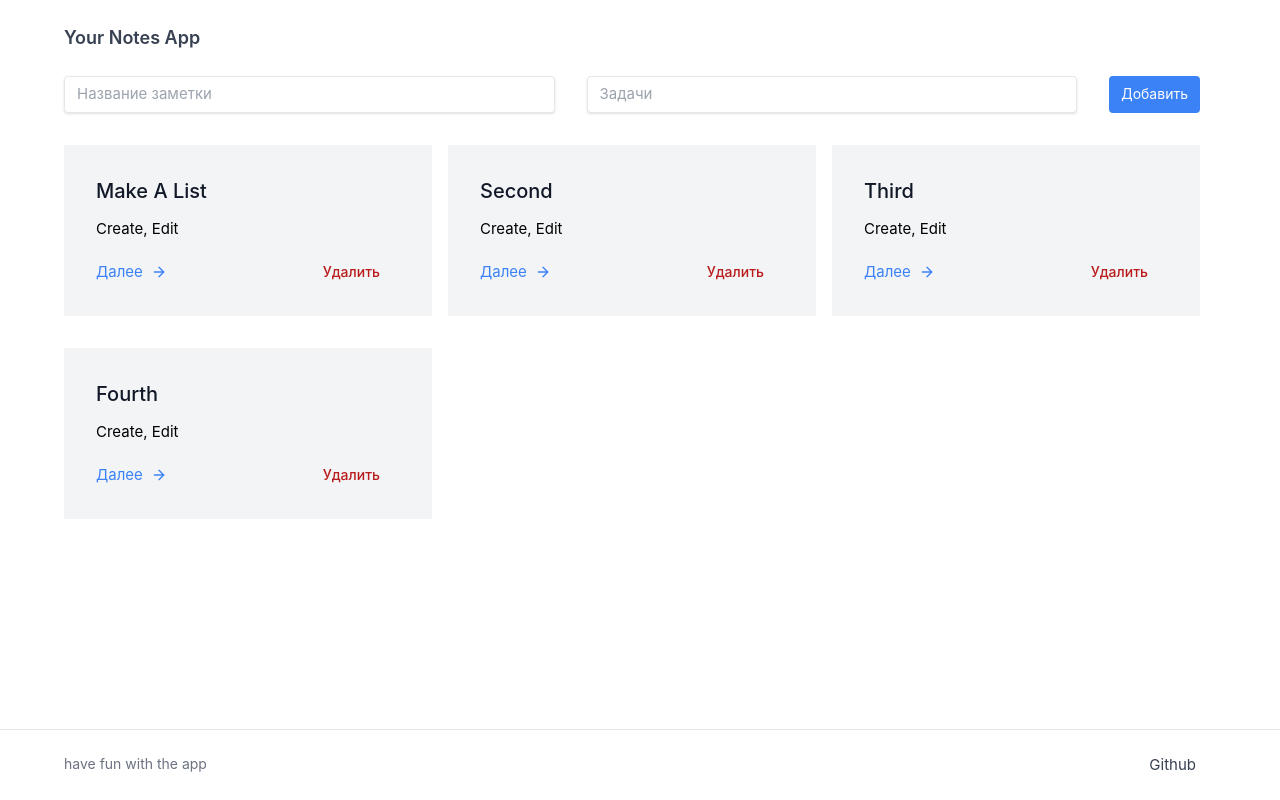
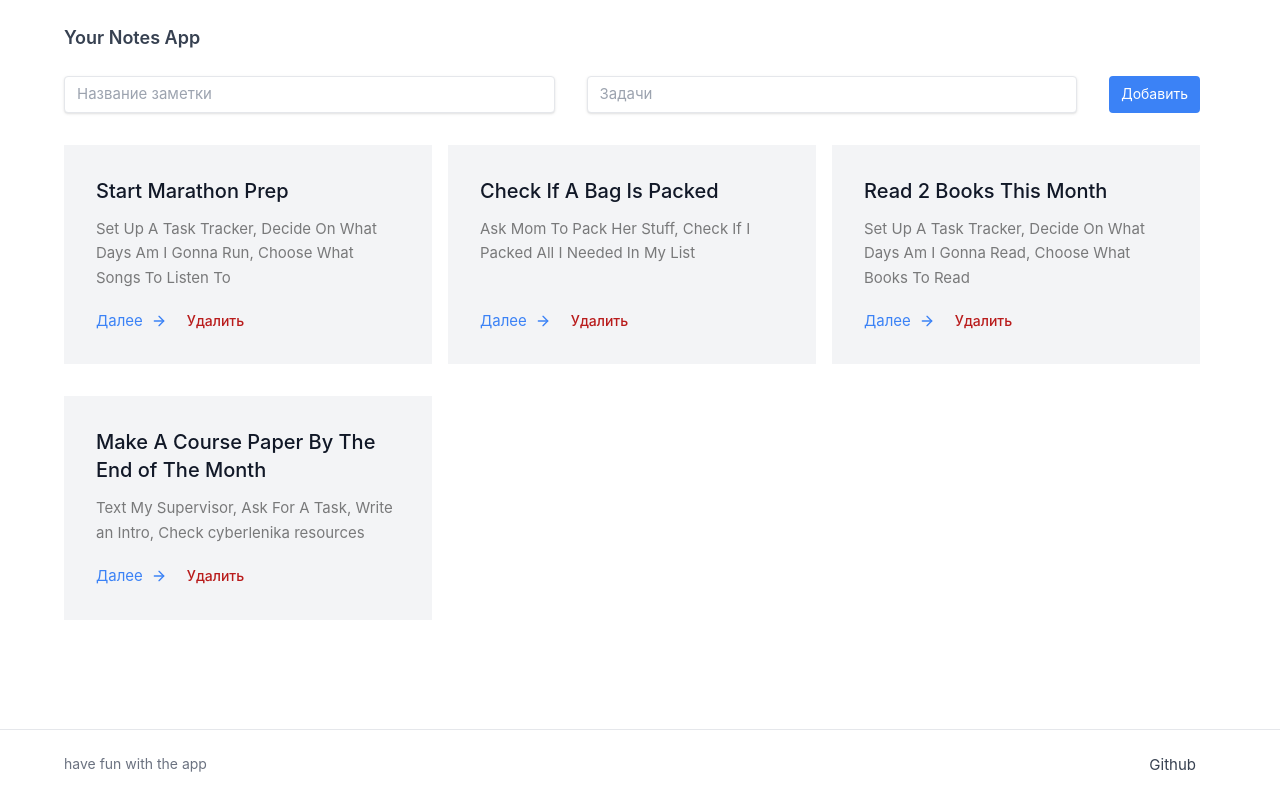
Before and after one commit to hellagirrl/todo-vue, a Vue app: page / in a window 1280 px wide. Built offline with nearby package versions, Linux system fonts and the light colour scheme.

Commit message:
ui: note item fix to make footer stick to a bottom

```diff
--- a/src/components/layouts/TheFooterComponent.vue
+++ b/src/components/layouts/TheFooterComponent.vue
@@ -1,5 +1,5 @@
 <template>
-  <footer class="text-gray-700 bg-white border-t body-font">
+  <footer class="text-gray-700 bg-white border-t body-font mt-auto">
     <div class="container flex flex-row py-6 justify-between">
       <div class="text-base">
         <p class="text-sm text-center text-gray-500">have fun with the app</p>
--- a/src/components/notes/NoteItemComponent.vue
+++ b/src/components/notes/NoteItemComponent.vue
@@ -22,19 +22,19 @@ const getTodos = (todos) => store.getTodosByName(todos).join(', ');
 
 <template>
   <div class="pt-8 pr-4 lg:w-1/3">
-    <div class="h-full flex items-start bg-gray-100 p-8">
-      <div class="flex-grow">
+    <div class="h-full flex flex-grow flex-col items-start bg-gray-100 p-8">
       <h1 class="title-font text-xl font-medium text-gray-900 mb-3">
         {{ props.note.name }}
       </h1>
-        <p class="leading-relaxed mb-5">
+      <p class="leading-relaxed mb-5 opacity-50 flex-grow">
         {{ getTodos(props.note.todos) }}
       </p>
       <div class="flex flex-row justify-between">
-          <span
+        <button
           @click="openNote(props.note)"
           class="text-blue-500 inline-flex items-center cursor-pointer"
-            >Далее<svg
+        >
+          Далее<svg
             class="w-4 h-4 ml-2"
             viewBox="0 0 24 24"
             stroke="currentColor"
@@ -44,8 +44,9 @@ const getTodos = (todos) => store.getTodosByName(todos).join(', ');
             stroke-linejoin="round"
           >
             <path d="M5 12h14"></path>
-              <path d="M12 5l7 7-7 7"></path></svg
-          ></span>
+            <path d="M12 5l7 7-7 7"></path>
+          </svg>
+        </button>
         <button
           type="button"
           @click="deleteNote(props.note)"
@@ -56,7 +57,6 @@ const getTodos = (todos) => store.getTodosByName(todos).join(', ');
       </div>
     </div>
   </div>
-  </div>
 </template>
 
 <style></style>
--- a/src/stores/index.js
+++ b/src/stores/index.js
@@ -5,31 +5,38 @@ export const useUserStore = defineStore('userStore', {
     return {
       notes: [
         {
-          name: 'Make A List',
+          name: 'Start Marathon Prep',
           todos: [
-            { name: 'Create', completed: false },
-            { name: 'Edit', completed: false },
+            { name: 'Set Up A Task Tracker', completed: false },
+            { name: 'Decide On What Days Am I Gonna Run', completed: false },
+            { name: 'Choose What Songs To Listen To', completed: false },
           ],
         },
         {
-          name: 'Second',
+          name: 'Check If A Bag Is Packed',
           todos: [
-            { name: 'Create', completed: false },
-            { name: 'Edit', completed: false },
+            { name: 'Ask Mom To Pack Her Stuff', completed: false },
+            {
+              name: 'Check If I Packed All I Needed In My List',
+              completed: false,
+            },
           ],
         },
         {
-          name: 'Third',
+          name: 'Read 2 Books This Month',
           todos: [
-            { name: 'Create', completed: false },
-            { name: 'Edit', completed: false },
+            { name: 'Set Up A Task Tracker', completed: false },
+            { name: 'Decide On What Days Am I Gonna Read', completed: false },
+            { name: 'Choose What Books To Read', completed: false },
           ],
         },
         {
-          name: 'Fourth',
+          name: 'Make A Course Paper By The End of The Month',
           todos: [
-            { name: 'Create', completed: false },
-            { name: 'Edit', completed: false },
+            { name: 'Text My Supervisor', completed: false },
+            { name: 'Ask For A Task', completed: false },
+            { name: 'Write an Intro', completed: false },
+            { name: 'Check cyberlenika resources', completed: false },
           ],
         },
       ],
--- a/src/views/HomeView.vue
+++ b/src/views/HomeView.vue
@@ -31,7 +31,7 @@ function addNewNote() {
     >
       <input
         required
-        class="shadow appearance-none border rounded w-full py-2 px-3 text-gray-700 leading-tight focus:outline-none focus:shadow-outline mr-8"
+        class="shadow appearance-none border rounded w-full py-2 px-3 text-gray-700 leading-tight focus:outline-none focus:border-blue-500 focus:ring-1 focus:ring-blue-500 mr-8"
         id="note"
         type="text"
         v-model="noteName"
@@ -39,7 +39,7 @@ function addNewNote() {
       />
       <input
         required
-        class="shadow appearance-none border rounded w-full py-2 px-3 text-gray-700 leading-tight focus:outline-none focus:shadow-outline mr-8"
+        class="shadow appearance-none border rounded w-full py-2 px-3 text-gray-700 leading-tight focus:outline-none focus:border-blue-500 focus:ring-1 focus:ring-blue-500 mr-8"
         id="todos"
         type="text"
         v-model="listOfTodos"
--- a/src/views/NoteView.vue
+++ b/src/views/NoteView.vue
@@ -39,7 +39,7 @@ const editTodo = () => {
           </div>
         </div>
         <div
-          class="flex justify-between mb-4 mt-4 pt-2 border-b pb-2"
+          class="flex justify-between mb-4 mt-4 pt-2 border-b pb-4"
           v-for="(todo, id) in currentNoteTodos"
           :key="id"
         >
```
Lines whose indentation alone changed are shown as unchanged.
